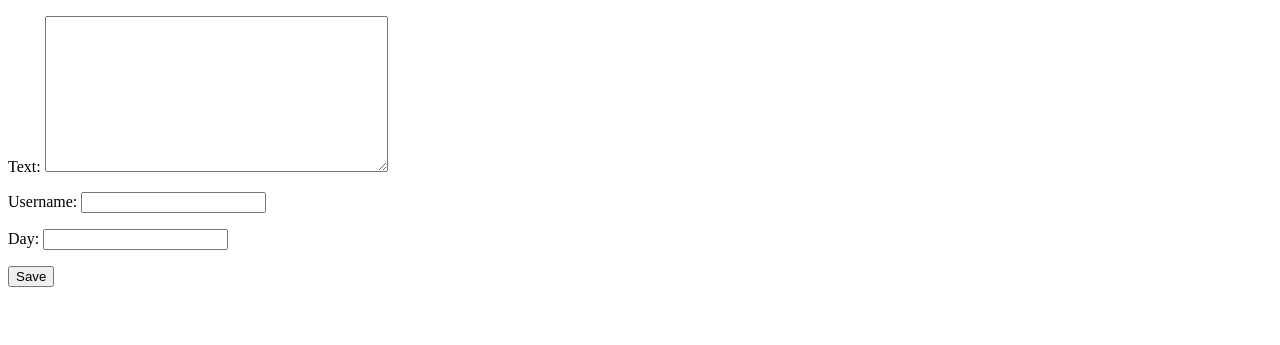
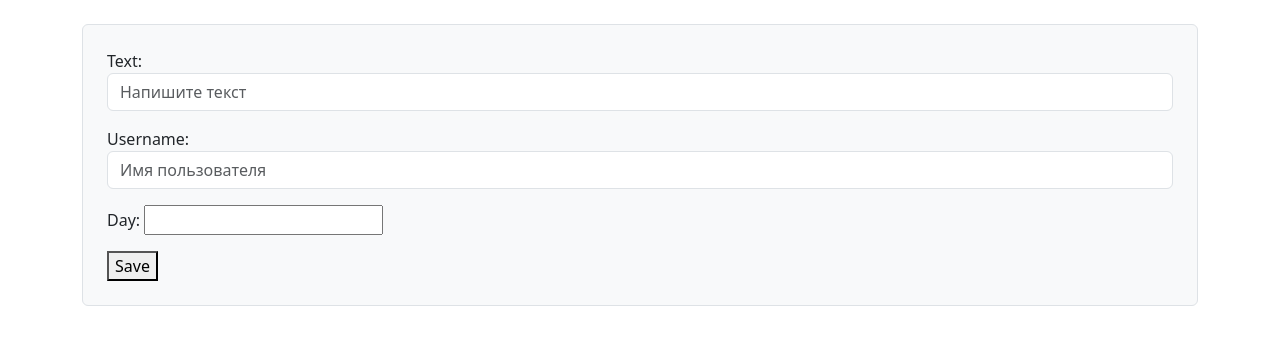
Before and after one commit to PlatMatvey/ProjectFilms, a Django app: page /Films/comments/ in a window 1280 px wide. Shown: the top 345 px of the page. Run offline with Django 5.2, Linux system fonts and the light colour scheme.

Commit message:
My First Project

```diff
--- a/MyDjangoProject/Films/forms.py
+++ b/MyDjangoProject/Films/forms.py
@@ -4,11 +4,18 @@ from django.contrib.auth.forms import UserCreationForm
 from django.contrib.auth.models import User
 
 class CommentsForm(forms.ModelForm):
+    text = forms.CharField(widget=forms.TextInput(attrs={'class': 'form-control', 'placeholder': 'Напишите текст'}))
+    username = forms.CharField(widget=forms.TextInput(attrs={'class': 'form-control', 'placeholder': 'Имя пользователя'}))
+    day = forms.DateTimeField(widget=forms.TextInput(attrs={'class': 'form-control' 'datetimepicker'}))
     class Meta:
         model = Comments
-        fields = '__all__'
+        fields = ('text', 'username', 'day')
 
 class RegisterForm(UserCreationForm):
+    username = forms.CharField(widget=forms.TextInput(attrs={'class': 'form-control', 'placeholder': 'Имя пользователя'}))
+    last_name = forms.CharField(widget=forms.TextInput(attrs={'class': 'form-control', 'placeholder': 'Фамилия'}))
+    password1 = forms.CharField(widget=forms.PasswordInput(attrs={'class': 'form-control', 'placeholder': 'Пароль'}))
+    password2 = forms.CharField(widget=forms.PasswordInput(attrs={'class': 'form-control', 'placeholder': 'Повторите пароль'}))
     class Meta:
         model = User
-        fields = ('username', 'first_name', 'last_name', 'password1', 'password2')
+        fields = ('username', 'last_name', 'password1', 'password2')
--- a/MyDjangoProject/templates/Films/comments.html
+++ b/MyDjangoProject/templates/Films/comments.html
@@ -3,13 +3,16 @@
 <html lang="en">
 <head>
     <meta charset="UTF-8">
+    <link href="https://cdn.jsdelivr.net/npm/bootstrap@5.3.3/dist/css/bootstrap.min.css" rel="stylesheet" integrity="sha384-QWTKZyjpPEjISv5WaRU9OFeRpok6YctnYmDr5pNlyT2bRjXh0JMhjY6hW+ALEwIH" crossorigin="anonymous">
     <title>Title</title>
 </head>
 <body>
-<form method="POST">
+<div class="container mt-4">
+<form method="POST" class="p-4 border rounded bg-light">
 {% csrf_token %}
 {{ form.as_p }}
 <button type="submit">Save</button>
 </form>
+</div>
 </body>
 </html>
--- a/MyDjangoProject/templates/Registration/register.html
+++ b/MyDjangoProject/templates/Registration/register.html
@@ -2,13 +2,16 @@
 <html lang="en">
 <head>
     <meta charset="UTF-8">
+    <link href="https://cdn.jsdelivr.net/npm/bootstrap@5.3.3/dist/css/bootstrap.min.css" rel="stylesheet" integrity="sha384-QWTKZyjpPEjISv5WaRU9OFeRpok6YctnYmDr5pNlyT2bRjXh0JMhjY6hW+ALEwIH" crossorigin="anonymous">
     <title>Title</title>
 </head>
 <body>
+<div class="container mt-4">
   <form method="post">
     {% csrf_token %}
     {{ form.as_p }}
     <button type="submit">Sign-up</button>
   </form>
+</div>
 </body>
 </html>
```
